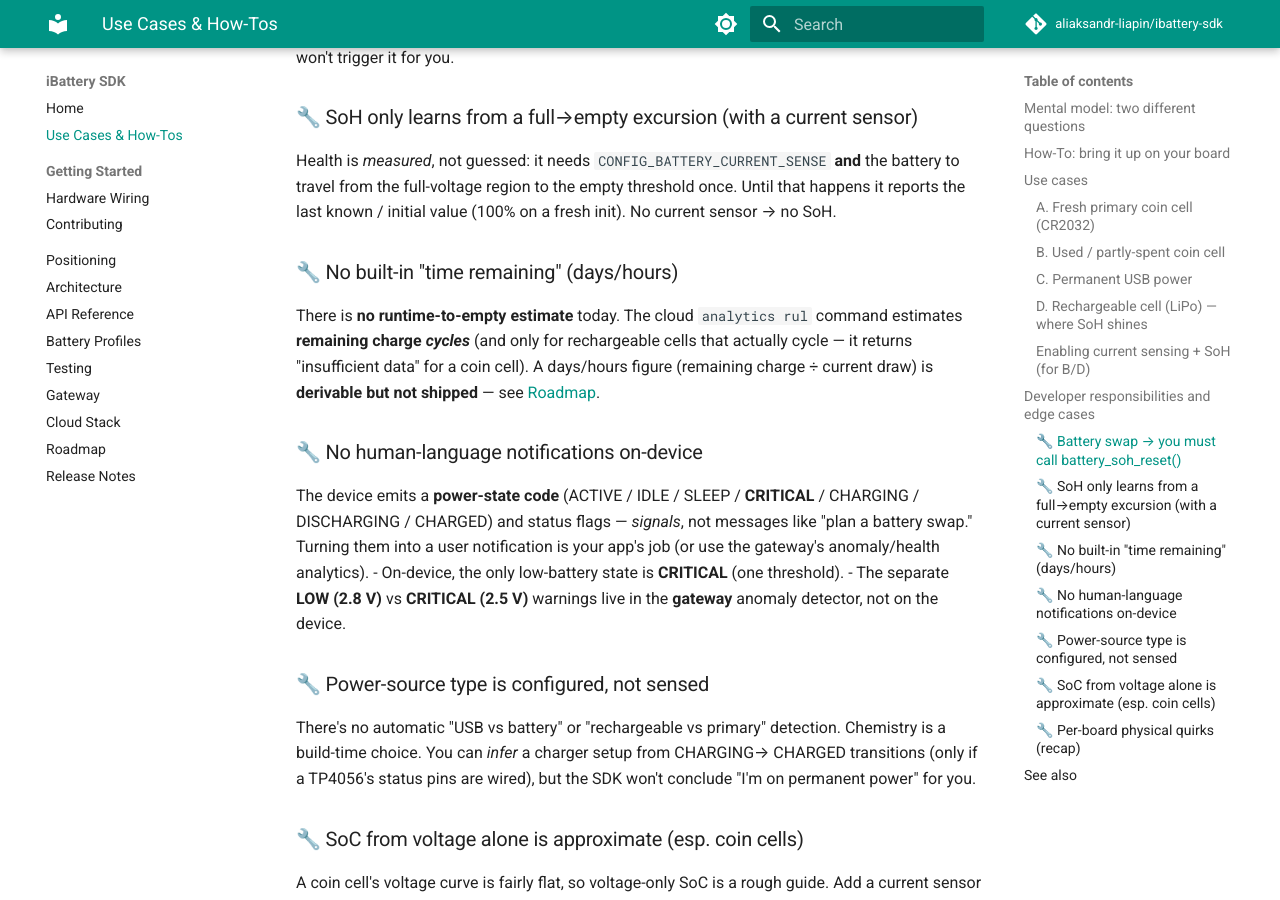
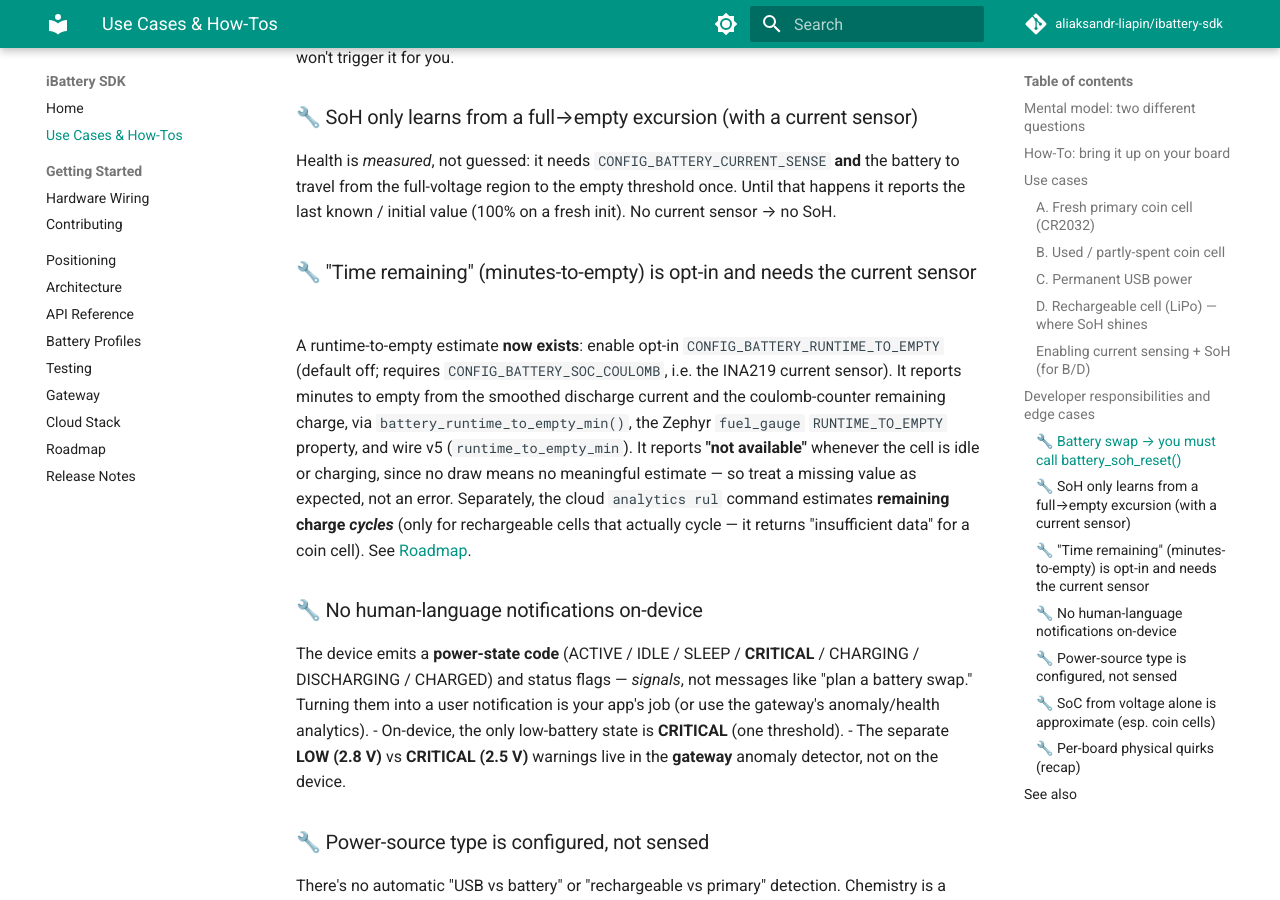
Before and after one commit to aliaksandr-liapin/ibattery-sdk, an MkDocs documentation site: the page built from docs/USE_CASES.md, in a window 1280 px wide and 900 px high, scrolled down 3008 px. Built offline with MkDocs 1.6.1 and Material for MkDocs 9.7.7, drawn with Linux system fonts in a browser that asks for light colours; comment, search, counter and statistics services are not loaded.

Commit message:
docs: runtime-to-empty (API, wire v5, use-cases, roadmap, release notes)
Co-Authored-By: Claude Opus 4.8 <noreply@anthropic.com>

````diff
--- a/docs/RELEASE_NOTES.md
+++ b/docs/RELEASE_NOTES.md
@@ -1,4 +1,24 @@
 # Release Notes
+
+## Unreleased
+
+### Runtime to empty (minutes-to-empty estimate) + wire v5
+
+- New opt-in `CONFIG_BATTERY_RUNTIME_TO_EMPTY` (default n; depends on
+  `CONFIG_BATTERY_SOC_COULOMB`) estimates the minutes until the cell reaches
+  empty from an EMA-smoothed discharge current and the coulomb-counter remaining
+  charge (`remaining_mAh × 60 ÷ avg_mA`, integer-only). Reports **not available**
+  when the cell is idle or charging.
+- Exposed three ways: native API `battery_runtime_to_empty_min()`, the standard
+  Zephyr `fuel_gauge` `RUNTIME_TO_EMPTY` property (previously `-ENOTSUP`), and a
+  new **wire v5 (38 bytes)** field `runtime_to_empty_min` (uint32 LE at offset 34;
+  `UINT32_MAX` = not available). `BATTERY_TELEMETRY_VERSION` becomes 5 when enabled.
+- BLE MTU/ACL buffers sized up for the 38-byte payload across all board confs.
+- Gateway decodes v5 to the InfluxDB field `runtime_to_empty_min` (`None` when
+  not available); serial prints `RTE=<n> min` / `RTE=n/a`.
+- New Grafana **"Time to Empty (min)"** panel on both dashboards.
+- Built and host-tested (Unity) plus gateway-tested (pytest). **Hardware
+  end-to-end validation is pending.** No breaking changes; off by default.
 
 ## v0.14.0 — Standard Zephyr fuel_gauge driver — 2026-06-05
 
--- a/docs/SDK_API.md
+++ b/docs/SDK_API.md
@@ -216,6 +216,26 @@ Learning happens automatically inside the SoC estimator: it arms at the full-anc
 
 ---
 
+## battery_runtime.h — Runtime to Empty
+
+Opt-in via `CONFIG_BATTERY_RUNTIME_TO_EMPTY` (requires `CONFIG_BATTERY_SOC_COULOMB`). Estimates the minutes remaining until the cell reaches empty from an EMA-smoothed discharge current and the coulomb-counter remaining charge. When the feature is disabled the module is not compiled. Integer-only (int64 division); no heap, no FPU.
+
+```c
+void battery_runtime_reset(void);
+void battery_runtime_update(int32_t current_ma_x100);
+int  battery_runtime_to_empty_min(int32_t remaining_mah_x100, uint32_t *minutes_out);
+```
+
+- `battery_runtime_reset` — clear the EMA state. Called automatically from `battery_sdk_init`.
+- `battery_runtime_update` — feed a current sample in 0.01 mA units (positive = discharge) into the EMA. Called automatically from the telemetry collect path each cycle.
+- `battery_runtime_to_empty_min` — estimate minutes to empty as `remaining_mAh × 60 ÷ avg_mA`. Returns `BATTERY_STATUS_OK` and writes `*minutes_out` on success; returns `BATTERY_STATUS_NOT_AVAILABLE` when the cell is idle or charging (smoothed current ≤ idle threshold), in which case no estimate is meaningful.
+
+Tuning Kconfig: `BATTERY_RUNTIME_EMA_ALPHA_X1000` (EMA weight ×1000, default 300) and `BATTERY_RUNTIME_IDLE_THRESHOLD_MA_X100` (idle/charging cutoff in 0.01 mA, default 100 = 1.00 mA).
+
+> Status: built and host-tested (Unity) plus gateway-tested (pytest). Hardware end-to-end validation is pending.
+
+---
+
 ## Zephyr fuel_gauge API (read-only)
 
 Opt-in via `CONFIG_BATTERY_FUEL_GAUGE_API` (default n). When enabled, the SDK builds a **read-only** Zephyr `fuel_gauge` driver that maps iBattery's telemetry onto the standard `fuel_gauge_get_prop()` interface, so any consumer written against the generic Zephyr fuel gauge API can read iBattery without depending on the iBattery-specific headers.
@@ -257,6 +277,7 @@ Units follow upstream `zephyr/drivers/fuel_gauge.h` exactly.
 | `FUEL_GAUGE_FULL_CHARGE_CAPACITY` | µAh | Rated capacity scaled by learned SoH; falls back to rated when SoH is unknown/disabled |
 | `FUEL_GAUGE_DESIGN_CAPACITY` | mAh | `CONFIG_BATTERY_CAPACITY_MAH` |
 | `FUEL_GAUGE_CYCLE_COUNT` | 1/100ths | Charge cycle count |
+| `FUEL_GAUGE_RUNTIME_TO_EMPTY` | minutes | Estimated minutes to empty. Only when `CONFIG_BATTERY_RUNTIME_TO_EMPTY=y` and the estimate is available (cell discharging); returns `-ENOTSUP` when disabled, idle, or charging |
 
 Any property not listed above returns `-ENOTSUP`.
 
@@ -422,7 +443,7 @@ Initialize the transport subsystem. Calls the active backend's init function. Fo
 
 ### `battery_transport_send`
 
-Serialize and send a telemetry packet. Packs the packet into a wire buffer (v1: 20 bytes, v2: 24 bytes, v3: 32 bytes, v4: 34 bytes) and forwards it to the active backend.
+Serialize and send a telemetry packet. Packs the packet into a wire buffer (v1: 20 bytes, v2: 24 bytes, v3: 32 bytes, v4: 34 bytes, v5: 38 bytes) and forwards it to the active backend.
 
 | Parameter | Direction | Description |
 |-----------|-----------|-------------|
@@ -459,7 +480,13 @@ Serialize and send a telemetry packet. Packs the packet into a wire buffer (v1:
 |--------|------|-------|----------|
 | 32 | 2 | soh_pct_x100 | uint16 LE |
 
-v3 is the default; v4 is emitted only when `CONFIG_BATTERY_SOC_SOH=y` (then `BATTERY_TELEMETRY_VERSION=4`, otherwise 3). The decoder accepts v1–v4 by length for backward compatibility.
+**Wire format v5 (38 bytes, extends v4):**
+
+| Offset | Size | Field | Encoding |
+|--------|------|-------|----------|
+| 34 | 4 | runtime_to_empty_min | uint32 LE (`UINT32_MAX` = not available) |
+
+v3 is the default; v4 is emitted only when `CONFIG_BATTERY_SOC_SOH=y` (then `BATTERY_TELEMETRY_VERSION=4`), and v5 only when `CONFIG_BATTERY_RUNTIME_TO_EMPTY=y` (then `BATTERY_TELEMETRY_VERSION=5`); otherwise the version is the highest enabled. When the runtime estimate is unavailable (idle/charging) the field carries the sentinel `UINT32_MAX` and the gateway decodes it to `None`. The decoder accepts v1–v5 by length for backward compatibility.
 
 **BLE behavior:** When no client is subscribed (CCCD not enabled), the send silently succeeds (drop policy). The wire buffer is always updated for the Read characteristic regardless of subscription state.
 
--- a/docs/USE_CASES.md
+++ b/docs/USE_CASES.md
@@ -97,12 +97,18 @@ the battery to travel from the full-voltage region to the empty threshold once.
 Until that happens it reports the last known / initial value (100% on a fresh
 init). No current sensor → no SoH.
 
-### 🔧 No built-in "time remaining" (days/hours)
-There is **no runtime-to-empty estimate** today. The cloud `analytics rul`
-command estimates **remaining charge *cycles*** (and only for rechargeable cells
-that actually cycle — it returns "insufficient data" for a coin cell). A
-days/hours figure (remaining charge ÷ current draw) is **derivable but not
-shipped** — see [Roadmap](ROADMAP.md).
+### 🔧 "Time remaining" (minutes-to-empty) is opt-in and needs the current sensor
+A runtime-to-empty estimate **now exists**: enable opt-in
+`CONFIG_BATTERY_RUNTIME_TO_EMPTY` (default off; requires
+`CONFIG_BATTERY_SOC_COULOMB`, i.e. the INA219 current sensor). It reports minutes
+to empty from the smoothed discharge current and the coulomb-counter remaining
+charge, via `battery_runtime_to_empty_min()`, the Zephyr `fuel_gauge`
+`RUNTIME_TO_EMPTY` property, and wire v5 (`runtime_to_empty_min`). It reports
+**"not available"** whenever the cell is idle or charging, since no draw means no
+meaningful estimate — so treat a missing value as expected, not an error.
+Separately, the cloud `analytics rul` command estimates **remaining charge
+*cycles*** (only for rechargeable cells that actually cycle — it returns
+"insufficient data" for a coin cell). See [Roadmap](ROADMAP.md).
 
 ### 🔧 No human-language notifications on-device
 The device emits a **power-state code** (ACTIVE / IDLE / SLEEP / **CRITICAL** /
````
Also changed, not shown: CLAUDE.md (+4 -1 lines), README.md (+11 -3 lines), docs/ROADMAP.md (+1 -1 lines).
